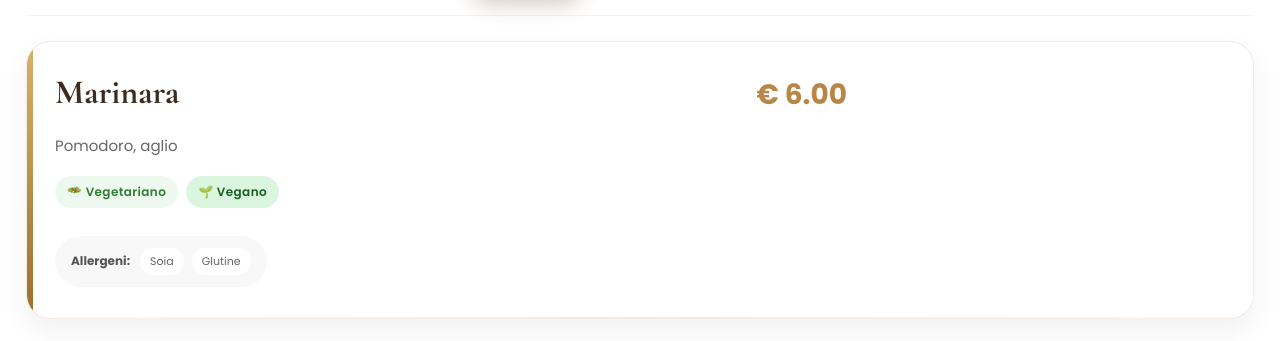
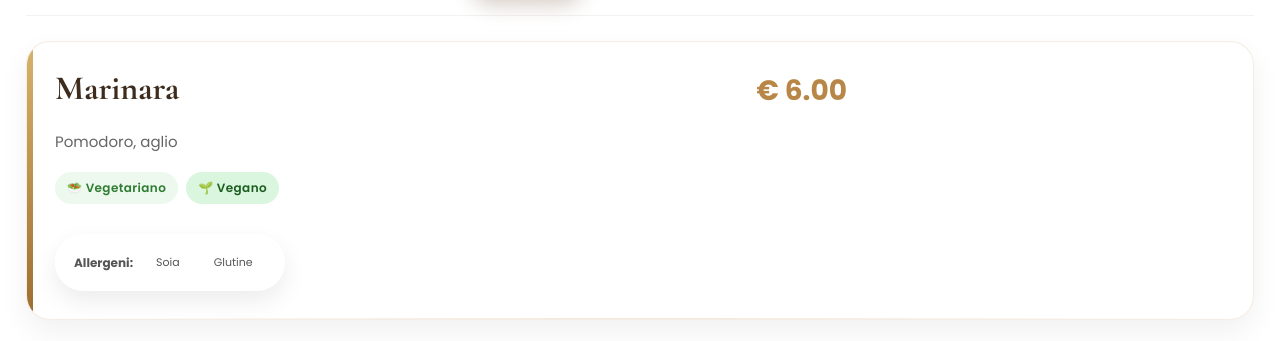
Before and after one commit to ReviewBoostAI/terrazza-amalfi-menu, a React (Vite) app: page /pizza in a window 1280 px wide. Shown: the part 300-641 px from the top of the page. Built offline with nearby package versions, Linux system fonts and the light colour scheme.

Commit message:
Migliorato layout menu con immagini dei piatti

```diff
--- a/src/components/MenuItem.css
+++ b/src/components/MenuItem.css
@@ -61,6 +61,8 @@
 
 .menu-info{
 
+    position:relative;
+z-index:5;
     display:flex;
     flex-direction:column;
     justify-content:space-between;
@@ -176,23 +178,35 @@
 
 .menu-allergens{
 
+    position:relative;
+
+    z-index:10;
+
     display:flex;
+
+    align-items:center;
 
     flex-wrap:wrap;
 
-    align-items:center;
-
     gap:10px;
 
-    margin-top:10px;
+    width:max-content;
 
-    padding:12px 16px;
+    margin-top:12px;
+
+    padding:12px 18px;
 
     border-radius:999px;
 
-    background:#f8f8f8;
+    background:rgba(255,255,255,.55);
 
-    width:max-content;
+    backdrop-filter:blur(18px);
+
+    -webkit-backdrop-filter:blur(18px);
+
+    border:1px solid rgba(255,255,255,.65);
+
+    box-shadow:0 10px 25px rgba(0,0,0,.08);
 
 }
 
@@ -222,15 +236,19 @@
 
 .allergen-list li{
 
-    background:white;
+    background:rgba(255,255,255,.65);
 
-    padding:5px 10px;
+    border:1px solid rgba(255,255,255,.8);
+
+    backdrop-filter:blur(10px);
+
+    padding:6px 12px;
 
     border-radius:999px;
 
     font-size:11px;
 
-    color:#666;
+    color:#555;
 
 }
 
@@ -250,6 +268,7 @@
     width:510px;
 
     height:510px;
+    z-index:1;
 
 }
 
```
